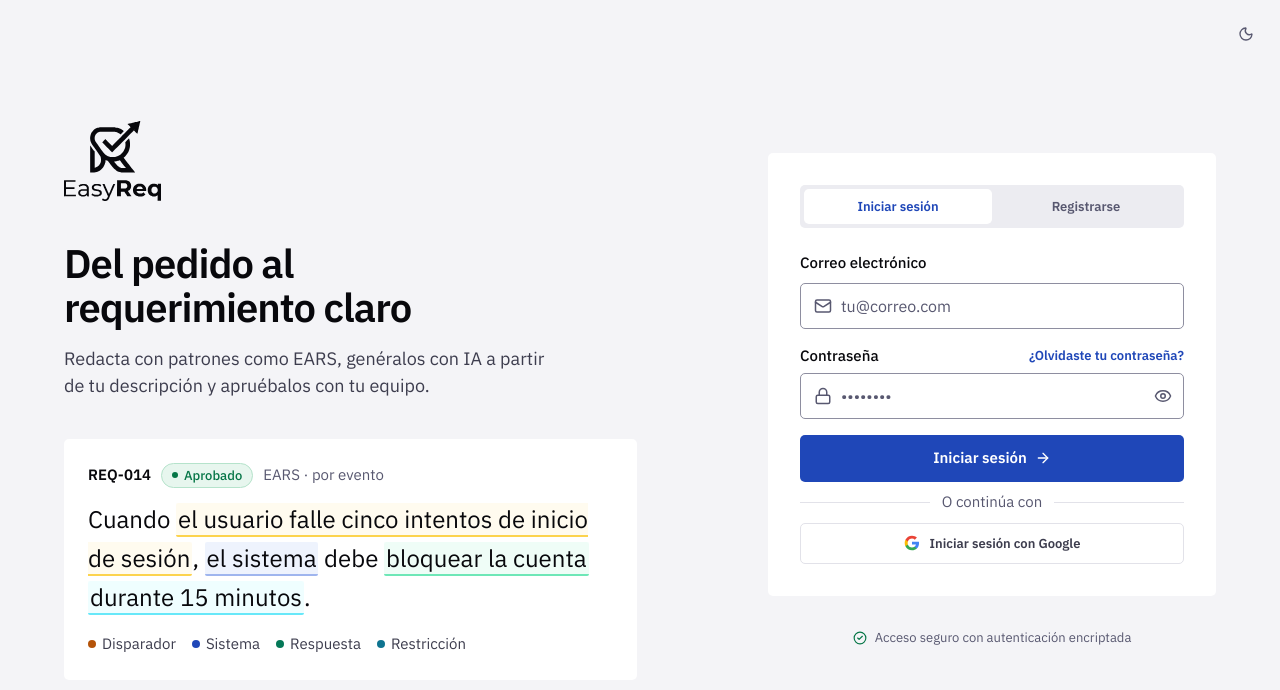
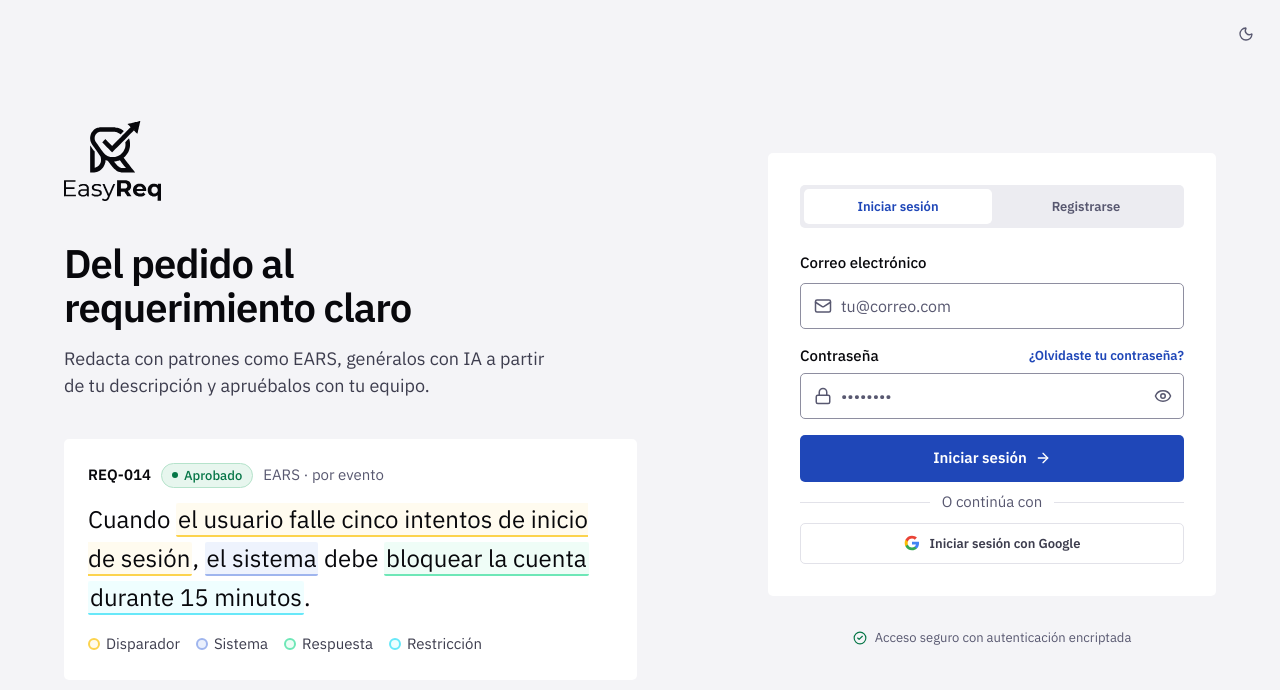
Before and after one commit to JavSalL/EasyReq, a Next.js app: page /login in a window 1280 px wide. Shown: the top 690 px of the page. Built offline with nearby package versions, Linux system fonts and the light colour scheme; no server answers; the database is empty.

Commit message:
fix(KAN-61): que los colores de la leyenda coincidan con los de la marca

```diff
--- a/components/EjemploSintaxis.tsx
+++ b/components/EjemploSintaxis.tsx
@@ -24,11 +24,12 @@ const MARCA: Record<number, string> = {
   5: 'bg-syntax-5-subtle/80 border-b-2 border-syntax-5-line',
 };
 
+// La leyenda usa el mismo relleno y subrayado que la marca, para que el color coincida
 const PUNTO: Record<number, string> = {
-  1: 'bg-syntax-1',
-  2: 'bg-syntax-2',
-  3: 'bg-syntax-3',
-  5: 'bg-syntax-5',
+  1: 'bg-syntax-1-subtle border-syntax-1-line',
+  2: 'bg-syntax-2-subtle border-syntax-2-line',
+  3: 'bg-syntax-3-subtle border-syntax-3-line',
+  5: 'bg-syntax-5-subtle border-syntax-5-line',
 };
 
 export default function EjemploSintaxis({
@@ -63,7 +64,7 @@ export default function EjemploSintaxis({
       <figcaption className="mt-4 flex flex-wrap gap-x-4 gap-y-1.5 text-sm text-ink-muted">
         {elementos.map(e => (
           <span key={e.elemento} className="inline-flex items-center gap-1.5">
-            <span aria-hidden className={`size-2 rounded-full ${PUNTO[e.tono]}`} />
+            <span aria-hidden className={`size-3 rounded-full border-2 ${PUNTO[e.tono]}`} />
             {e.elemento}
           </span>
         ))}
```
